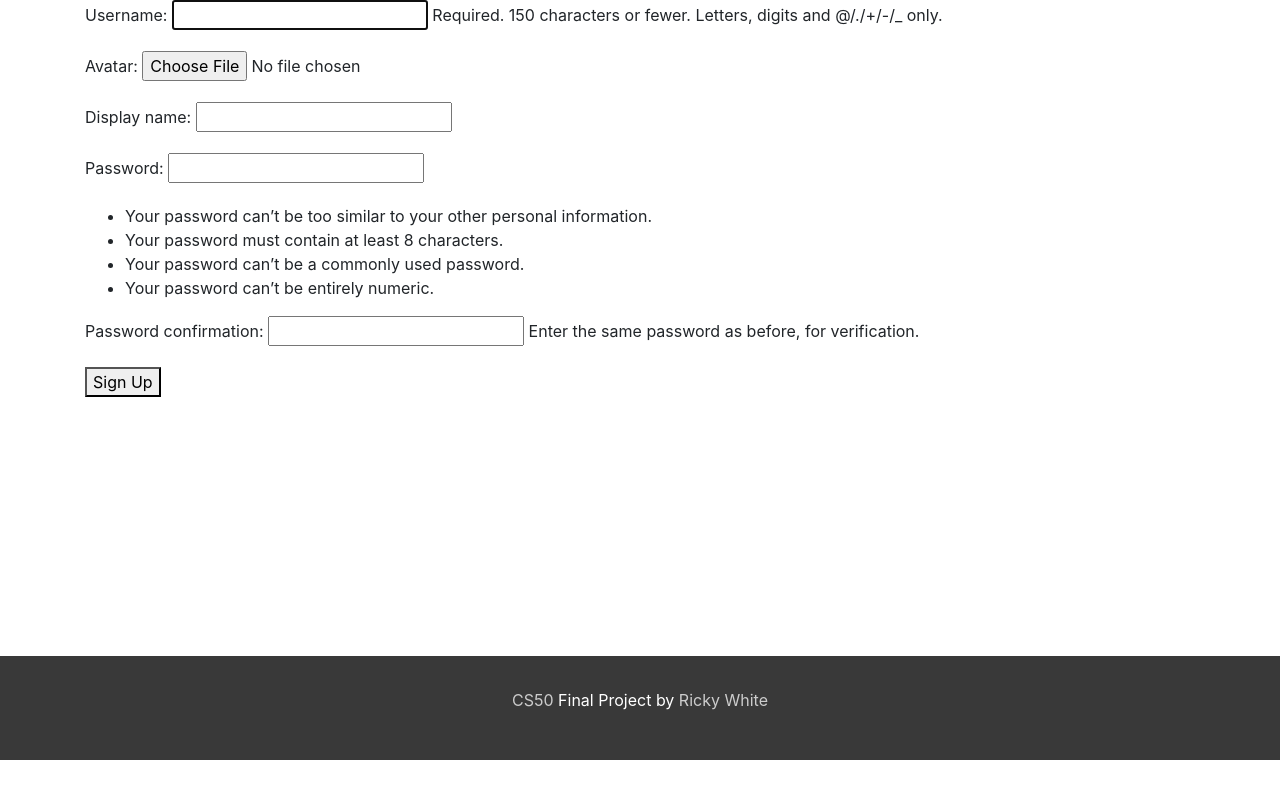
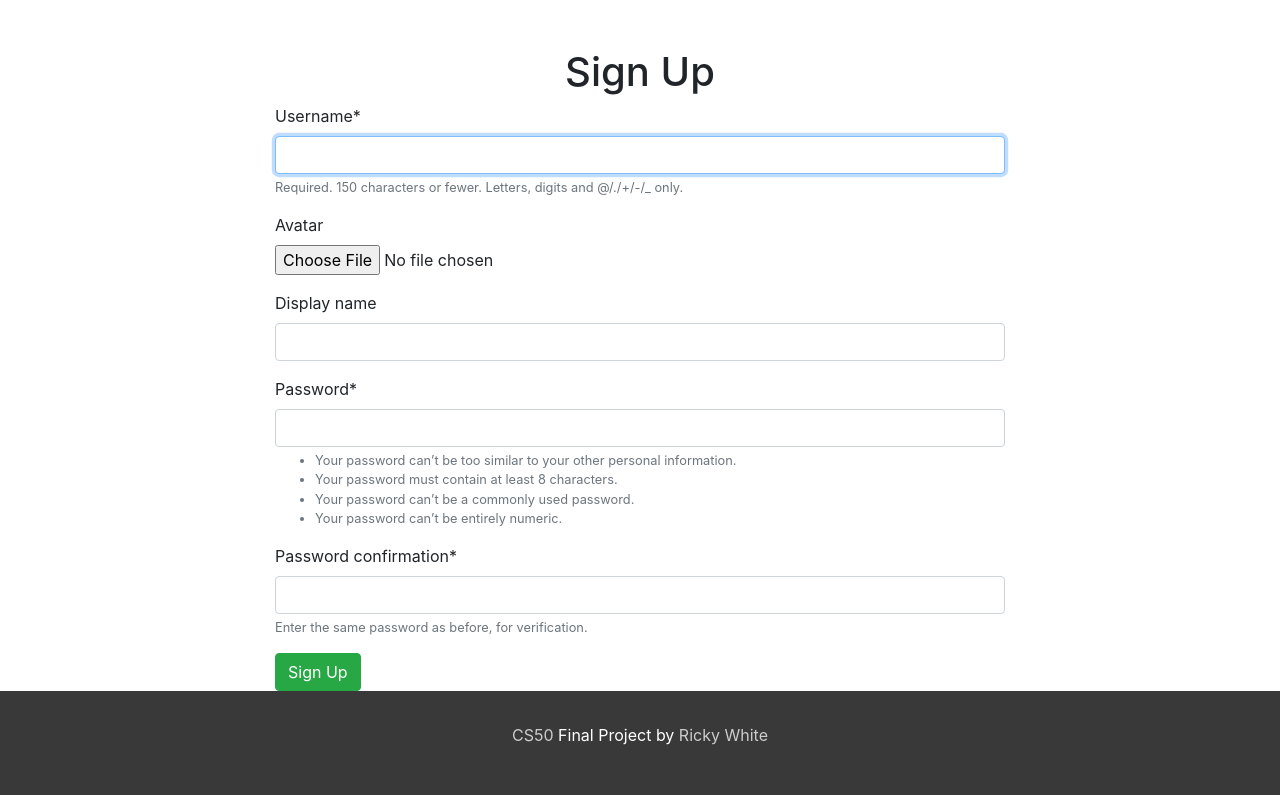
Before and after one commit to EndlessTrax/CS50, a Django app: page /signup/ in a window 1280 px wide. Shown: the part 40-835 px from the top of the page. Before the commit the page ends 800 px from the top, so only its background shows below. Run offline with Django 3.2, Linux system fonts and the light colour scheme; some libraries are stand-ins or nearby versions.

Commit message:
Styled forms with crispy-forms

```diff
--- a/final_project/templates/registration/signup.html
+++ b/final_project/templates/registration/signup.html
@@ -1,13 +1,21 @@
 {% extends 'base.html' %}
+
+{% load crispy_forms_tags %}
 
 {% block content %}
 
+<div class="row mt-5">
+  <div class="col-12">
+    <h1 class="text-center">Sign Up</h1>
+  </div>
+</div>
+
 <div class="row">
-  <div class="col-12">
+  <div class="col-8 offset-2">
     <form method="POST" action="">
       {% csrf_token %}
-      {{ form.as_p }}
-      <button type="submit">Sign Up</button>
+      {{ form | crispy }}
+      <button type="submit" class="btn btn-success">Sign Up</button>
     </form>
   </div>
 </div>
```
Also changed, not shown: final_project/bonsai_market/settings.py (+10 -3 lines), final_project/templates/registration/login.html (+11 -3 lines).
